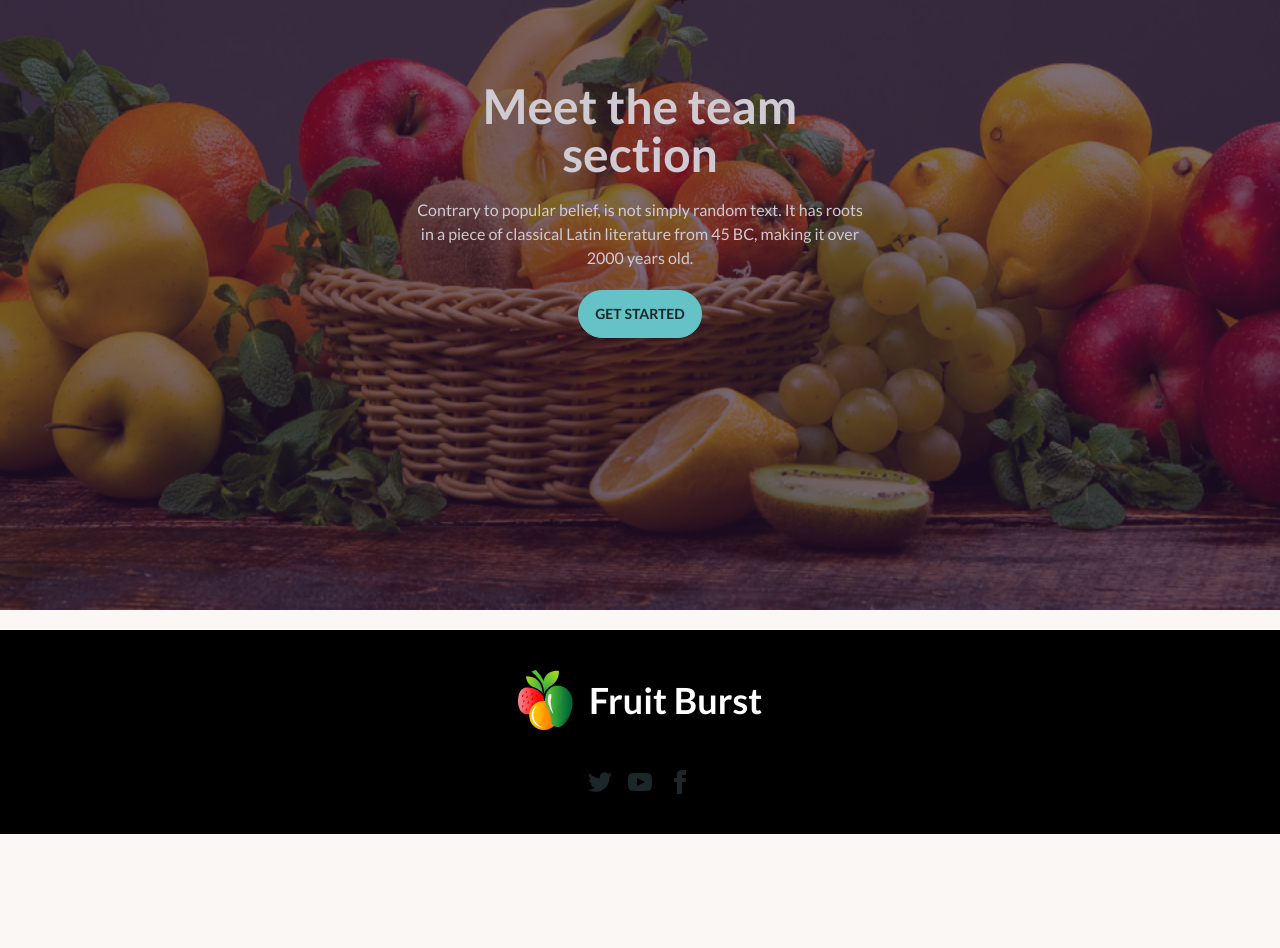
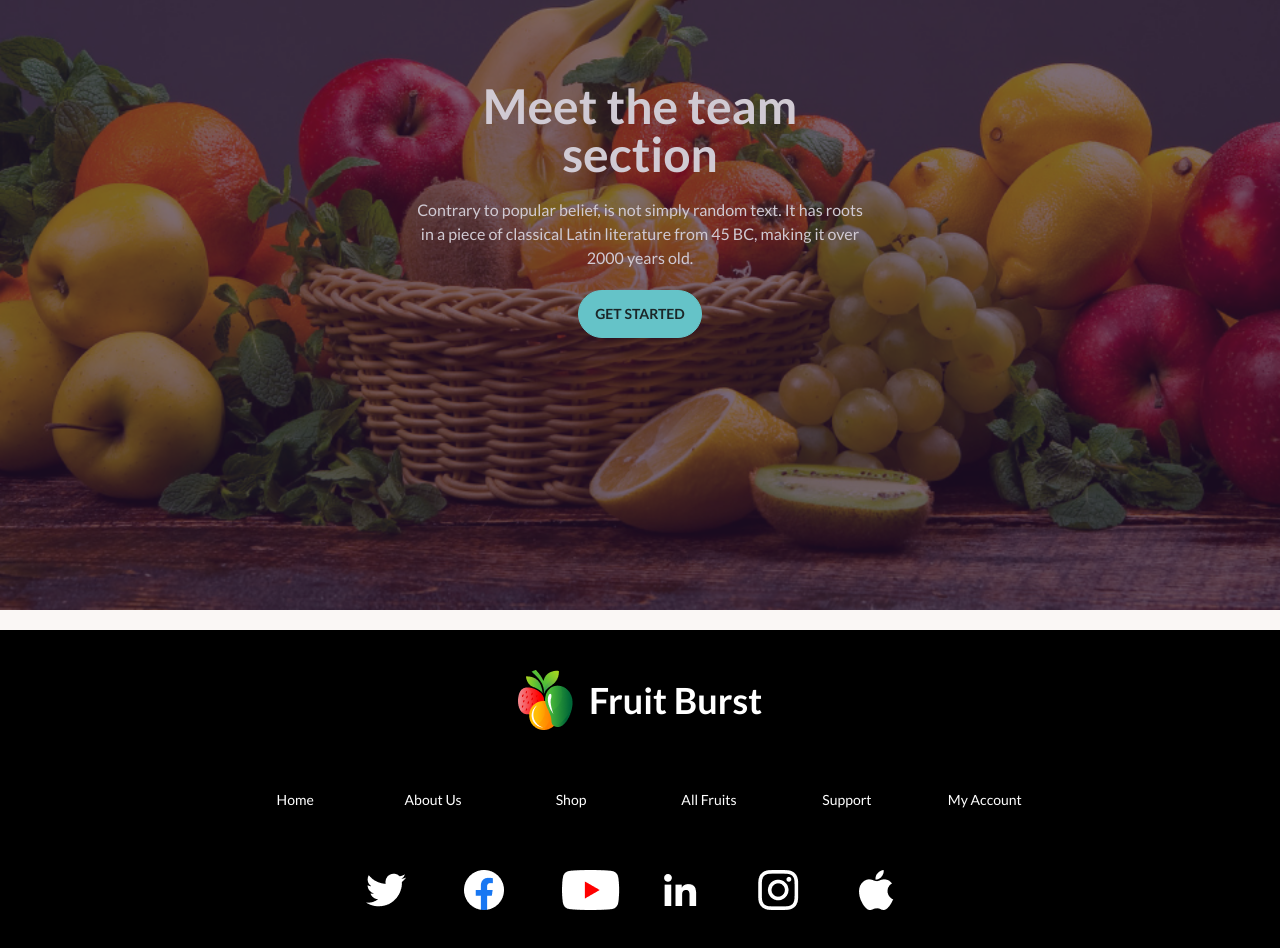
Before and after one commit to marufbillah225/fruit-shop, a plain HTML site: page index.html in a window 1280 px wide. Shown: the part 2010-2958 px from the top of the page. Before the commit the page ends 2844 px from the top, so only its background shows below. Drawn offline with nearby package versions, Linux system fonts and the light colour scheme.

Commit message:
added the footer

```diff
--- a/index.html
+++ b/index.html
@@ -273,16 +273,27 @@
         <footer class="footer footer-center p-10 bg-black text-primary-content">
             <div class="flex items-center gap-4">
                 <img class="" src="./images/logo.png" alt="">
-                <a class=" normal-case text-4xl font-extrabold text-black md:text-white text-center">Fruit Burst</a>
+                <a class=" normal-case text-4xl font-extrabold text-white text-center">Fruit Burst</a>
+            </div>
+            <div class="text-white grid grid-cols-3 md:grid-cols-6 gap-16 my-5">
+                <p>Home</p>
+                <p>About Us</p>
+                <p>Shop</p>
+                <p>All Fruits</p>
+                <p>Support</p>
+                <p>My Account</p>
             </div>
             <nav>
-              <div class="grid grid-flow-col gap-4">
-                <a><svg xmlns="http://www.w3.org/2000/svg" width="24" height="24" viewBox="0 0 24 24" class="fill-current"><path d="M24 4.557c-.883.392-1.832.656-2.828.775 1.017-.609 1.798-1.574 2.165-2.724-.951.564-2.005.974-3.127 1.195-.897-.957-2.178-1.555-3.594-1.555-3.179 0-5.515 2.966-4.797 6.045-4.091-.205-7.719-2.165-10.148-5.144-1.29 2.213-.669 5.108 1.523 6.574-.806-.026-1.566-.247-2.229-.616-.054 2.281 1.581 4.415 3.949 4.89-.693.188-1.452.232-2.224.084.626 1.956 2.444 3.379 4.6 3.419-2.07 1.623-4.678 2.348-7.29 2.04 2.179 1.397 4.768 2.212 7.548 2.212 9.142 0 14.307-7.721 13.995-14.646.962-.695 1.797-1.562 2.457-2.549z"></path></svg></a>
-                <a><svg xmlns="http://www.w3.org/2000/svg" width="24" height="24" viewBox="0 0 24 24" class="fill-current"><path d="M19.615 3.184c-3.604-.246-11.631-.245-15.23 0-3.897.266-4.356 2.62-4.385 8.816.029 6.185.484 8.549 4.385 8.816 3.6.245 11.626.246 15.23 0 3.897-.266 4.356-2.62 4.385-8.816-.029-6.185-.484-8.549-4.385-8.816zm-10.615 12.816v-8l8 3.993-8 4.007z"></path></svg></a>
-                <a><svg xmlns="http://www.w3.org/2000/svg" width="24" height="24" viewBox="0 0 24 24" class="fill-current"><path d="M9 8h-3v4h3v12h5v-12h3.642l.358-4h-4v-1.667c0-.955.192-1.333 1.115-1.333h2.885v-5h-3.808c-3.596 0-5.192 1.583-5.192 4.615v3.385z"></path></svg></a>
-              </div>
+                <div class="grid  grid-cols-3 md:grid-cols-6 gap-10">
+                    <img src="./images/social icon/twitter.png" alt="">
+                    <img src="./images/social icon/facebook.png" alt="">
+                    <img src="./images/social icon/youtube.png" alt="">
+                    <img src="./images/social icon/linkedin.png" alt="">
+                    <img src="./images/social icon/instagram.png" alt="">
+                    <img src="./images/social icon/apple.png" alt="">
+                </div>
             </nav>
-          </footer>
+        </footer>
     </footer>
 
 </body>
```
Also changed, not shown: images/social icon/apple.png (added), images/social icon/facebook.png (added), images/social icon/instagram.png (added), images/social icon/linkedin.png (added), images/social icon/twitter.png (added), images/social icon/youtube.png (added).
